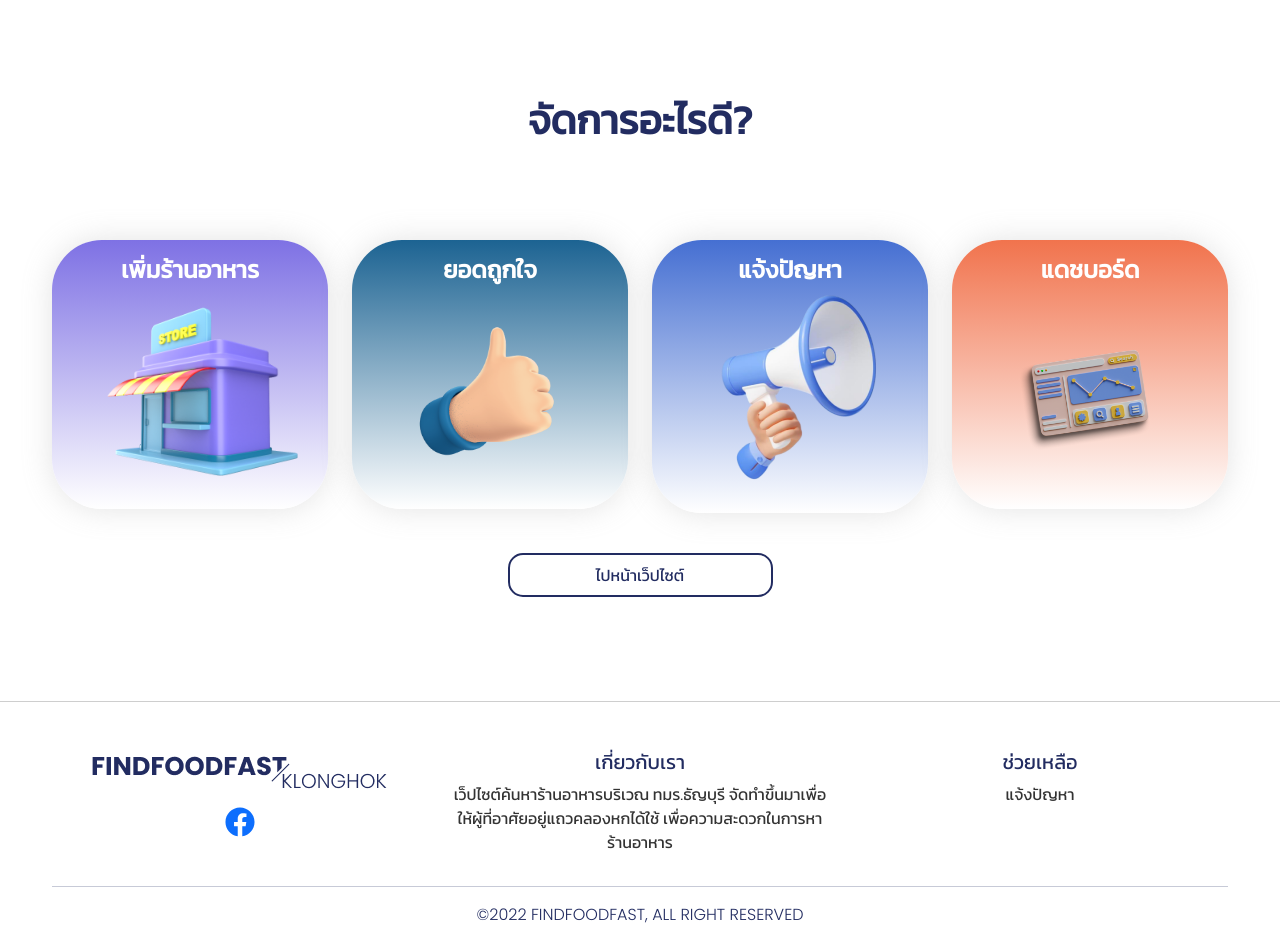
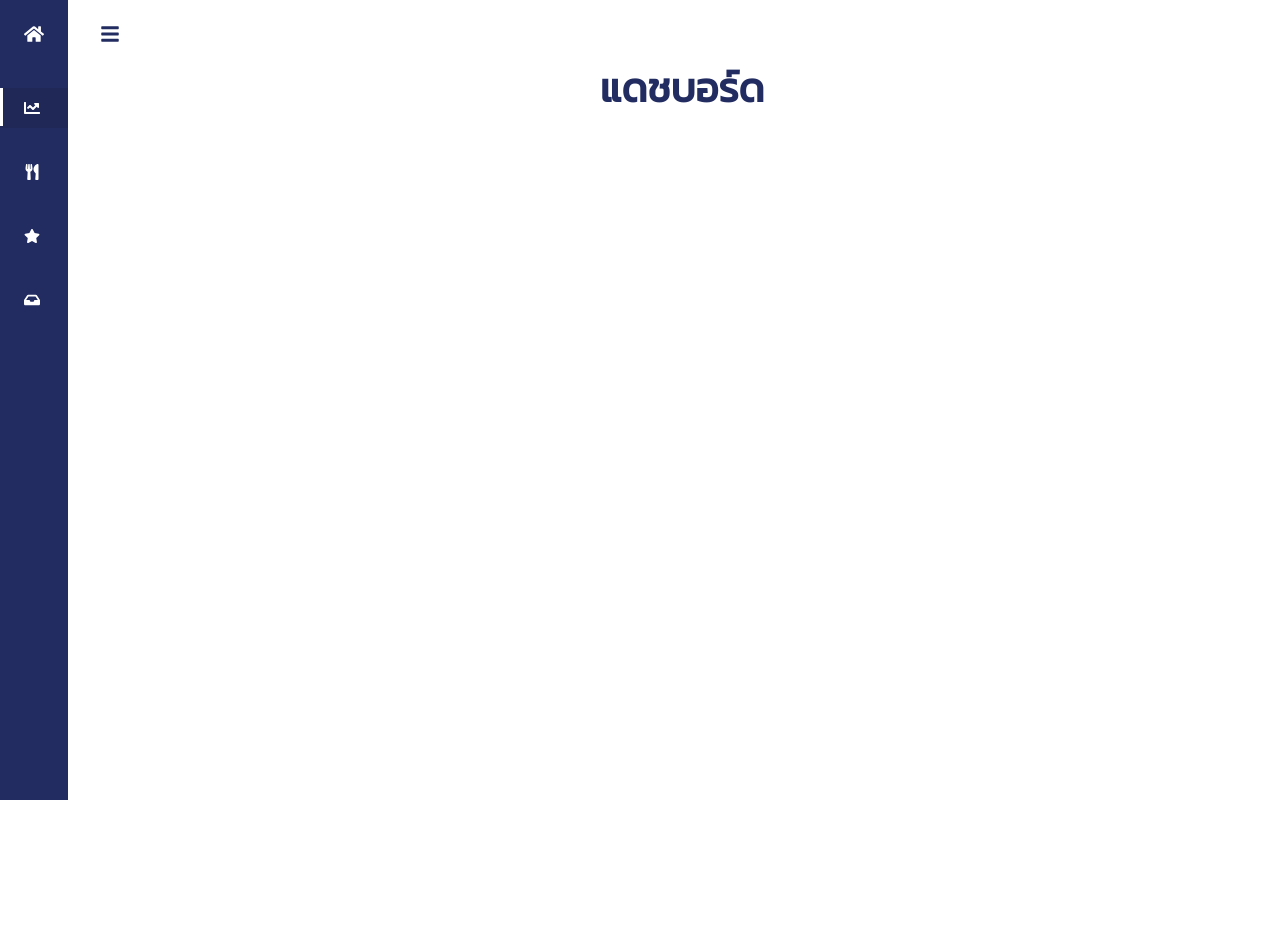
Before and after one commit to 9newton/findfoodfast-project, a React (Create React App) app in the folder front-end/: page /admin in a window 1280 px wide. After the commit the page ends 800 px from the top, so only its background shows below. Built offline with nearby package versions, Linux system fonts and the light colour scheme; the HTML template or start-up script is replaced by a standard one.

Commit message:
update admin template

```diff
--- a/front-end/src/App.js
+++ b/front-end/src/App.js
@@ -12,6 +12,7 @@ import AdminDashboard from "./components/Admin/AdminDashboard/AdminDashboard";
 import EditRestaurant from "./components/Admin/AdminContent/Edit";
 import AddRestaurant from "./components/Admin/AdminContent/Popup";
 import AddImage from "./components/Admin/AdminContent/AddImage";
+import MenuAdmin from "./components/Admin/AdminMenu/MenuAdmin";
 
 function App() {
   return (
@@ -41,8 +42,8 @@ function App() {
               element={<AddImage />}
             />
             <Route path="/admin/like" element={<AdminLike />} />
-            <Route path="/admin/report" element={<AdminReport />} />
-            <Route path="/admin/dashboard" element={<AdminDashboard />} />
+            <Route path="/admin/report" component = {Admin} element={<AdminReport />} />
+            <Route path="/admin/dashboard" component = {Admin} element={<AdminDashboard />} />
           </Route>
         </Routes>
       </BrowserRouter>
--- a/front-end/src/components/Admin/Admin.js
+++ b/front-end/src/components/Admin/Admin.js
@@ -1,25 +1,44 @@
-import React from 'react';
-import './Admin.css';
-import 'bootstrap/dist/css/bootstrap.css';
-import Footer from '../Footer';
-import MenuAdmin from './AdminMenu/MenuAdmin';
-
-
-
+import React, { useState } from "react";
+import "./Admin.css";
+import "bootstrap/dist/css/bootstrap.css";
+import Footer from "../Footer";
+import MenuAdmin from "./AdminMenu/MenuAdmin";
+import Content from "./AdminContent/ContentAdmin";
+import { FaBars } from "@react-icons/all-files/fa/FaBars";
+import AdminLike from "./AdminLike/AdminLike";
+import AdminDashboard from "./AdminDashboard/AdminDashboard";
 
 function Admin() {
-    return (
-        <div className="report">
+  const [show, setShow] = useState(false);
+  return (
+    <div className="admin">
+      <div className="page-container">
+        <div className="content-wrap">
 
-          <div className='page-container'>
-          <div className='content-wrap'>
-            <MenuAdmin />
+          <main className={show ? "space-toggle" : null}>
+            <div>
+              <header
+                className={`header-admin ${show ? "space-toggle" : null}`}
+              >
+                <div className="header-toggle" onClick={() => setShow(!show)}>
+                  <FaBars
+                    className={`fas fa-bars ${
+                      show ? "fa-solid fa-xmark" : null
+                    }`}
+                  />
+                </div>
+              </header>
+
+              <aside className={`sidebar ${show ? "show" : null}`}>
+              <MenuAdmin />
+              </aside>
+              <AdminDashboard />
             </div>
-            <Footer />
-          </div>
+          </main>
         </div>
-
-    )
+      </div>
+    </div>
+  );
 }
 
 export default Admin;
--- a/front-end/src/components/Admin/AdminContent/ContentAdmin.js
+++ b/front-end/src/components/Admin/AdminContent/ContentAdmin.js
@@ -13,6 +13,7 @@ import { FaPlus } from "@react-icons/all-files/fa/FaPlus";
 import { FaEdit } from "@react-icons/all-files/fa/FaEdit";
 import { FaTrash } from "@react-icons/all-files/fa/FaTrash";
 import Image from "react-bootstrap/Image";
+import MenuAdmin from "../AdminMenu/MenuAdmin";
 
 function Content() {
   const [restaurants, setRestaurant] = useState([]);
@@ -36,6 +37,7 @@ function Content() {
   };
 
   return (
+
     <div className="content">
       <h1 className="content-head mb-4 mt-4 mt-md-0">เพิ่มร้านอาหารเลย!</h1>
       <Container>
--- a/front-end/src/components/Admin/AdminDashboard/AdminDashboard.js
+++ b/front-end/src/components/Admin/AdminDashboard/AdminDashboard.js
@@ -10,7 +10,7 @@ import Container from 'react-bootstrap/Container';
 import Row from 'react-bootstrap/Row';
 import Col from 'react-bootstrap/Col';
 
-function AdminDashborad() {
+function AdminDashboard() {
 
   return (
     <div className="content">
@@ -20,4 +20,4 @@ function AdminDashborad() {
 
 }
 
-export default AdminDashborad;
+export default AdminDashboard;
--- a/front-end/src/components/Admin/AdminLike/AdminLike.js
+++ b/front-end/src/components/Admin/AdminLike/AdminLike.js
@@ -9,6 +9,7 @@ import { Link } from "react-router-dom";
 import Container from 'react-bootstrap/Container';
 import Row from 'react-bootstrap/Row';
 import Col from 'react-bootstrap/Col';
+import MenuAdmin from '../AdminMenu/MenuAdmin';
 
 function AdminLike() {
   const [users, setUser] = useState([]);
--- a/front-end/src/components/Admin/AdminMenu/MenuAdmin.js
+++ b/front-end/src/components/Admin/AdminMenu/MenuAdmin.js
@@ -1,5 +1,13 @@
-import React from "react";
-import "./MenuAdmin.css";
+import React, { useState } from 'react';
+import { NavLink } from 'react-router-dom';
+import "./Sidebar.css";
+import { Link } from 'react-router-dom';
+import { FaBars } from "@react-icons/all-files/fa/FaBars";
+import { FaHome } from "@react-icons/all-files/fa/FaHome";
+import { FaChartLine } from "@react-icons/all-files/fa/FaChartLine";
+import { FaStar } from "@react-icons/all-files/fa/FaStar";
+import { FaInbox } from "@react-icons/all-files/fa/FaInbox";
+import { FaUtensils } from "@react-icons/all-files/fa/FaUtensils";
 import Card from 'react-bootstrap/Card';
 import admin1 from "../../../image/admin1.png";
 import admin2 from "../../../image/admin2.png";
@@ -8,69 +16,48 @@ import admin4 from "../../../image/admin4.png";
 import Container from 'react-bootstrap/Container';
 import Row from 'react-bootstrap/Row';
 import Col from 'react-bootstrap/Col';
-import { Link } from "react-router-dom";
 import Image from "react-bootstrap/Image";
+import Content from '../AdminContent/ContentAdmin';
+import AdminLike from '../AdminLike/AdminLike';
 
-function MenuAdmin() {
+const MenuAdmin = () => {
+  const [show, setShow] = useState(false);
+
   return (
-    <div className="content-admin">
-      <h1 className="content-head mb-5">จัดการอะไรดี?</h1>
 
-      <Container>
-        <Row>
-          <Col xs={{ span: 12, offset: 0 }} md={{ span: 6, offset: 0 }} xl={{ span: 3 }} className="mt-md-4 mt-xl-5">
-            <Link to="/admin/manageRestaurant">
-              <Card className="card-menu-food card-menu">
-                <Card.Body className="card-body">
-                  <h4>เพิ่มร้านอาหาร</h4>
-                  <Image className='img' src={admin1} alt="" />
-                </Card.Body>
-              </Card>
+        <nav className='nav'>
+          <div>
+            <Link to='/' className='nav-logo'>
+              <FaHome className={`fas fa-home-alt nav-logo-icon`} />
+              <span className='nav-logo-name'>หน้าหลัก</span>
             </Link>
-          </Col>
 
-          <Col xs={{ span: 12, offset: 0 }} md={{ span: 6, offset: 0 }} xl={{ span: 3, offset: 0 }} className="mt-4 mt-xl-5">
-            <Link to="/admin/like">
-              <Card className="card-menu-like card-menu">
-                <Card.Body className="card-body">
-                  <h4>ยอดถูกใจ</h4>
-                  <Image className='img' src={admin2} alt="" />
-                </Card.Body>
-              </Card>
-            </Link>
-          </Col>
-          <Col xs={{ span: 12, offset: 0 }} md={{ span: 6, offset: 0 }} xl={{ span: 3 }} className="mt-4 mt-xl-5">
-            <Link to="/admin/report">
-              <Card className="card-menu-report card-menu">
-                <Card.Body className="card-body">
-                  <h4>แจ้งปัญหา</h4>
-                  <Image className='img-report' src={admin3} alt="" />
-                </Card.Body>
-              </Card>
-            </Link>
-          </Col>
-          <Col xs={{ span: 12, offset: 0 }} md={{ span: 6, offset: 0 }} xl={{ span: 3 }} className="mt-4 mt-xl-5">
-            <Link to="/admin/dashboard">
-              <Card className="card-menu-dashboard card-menu">
-                <Card.Body className="card-body">
-                  <h4>แดชบอร์ด</h4>
-                  <Image className='img' src={admin4} alt="" />
-                </Card.Body>
-              </Card>
-            </Link>
-          </Col>
-        </Row>
-      </Container>
+            <div className='nav-list'>
+              <Link to='/admin/dashboard' className='nav-link active'>
+                <FaChartLine className='fas fa-tachometer-alt nav-link-icon mt-1' />
+                <span className='nav-link-name'>แดชบอร์ด</span>
+              </Link>
+              <Link to='/admin/manageRestaurant' className='nav-link'>
+                <FaUtensils className='fas fa-dollar-sign nav-link-icon mt-1' />
+                <span className='nav-link-name'>ร้านอาหาร</span>
+              </Link>
+              <Link to='/admin/like' className='nav-link'>
+                <FaStar className='fas fa-hotel nav-link-icon mt-1' />
+                <span className='nav-link-name'>ยอดดาว</span>
+              </Link>
+              <Link to='/admin/report' className='nav-link'>
+                <FaInbox className='fas fa-image nav-link-icon mt-1' />
+                <span className='nav-link-name'>แจ้งปัญหา</span>
+              </Link>
+            </div>
+          </div>
 
-      <div className="col-12 col-xl-12 mt-4 mb-2 add-con">
-        <Link to="/"><button type="submit" className="goto-web-btn">
-          ไปหน้าเว็ปไซต์
-        </button>
-        </Link>
-      </div>
-
-    </div>
+          {/* <Link to='/logout' className='nav-link'>
+            <i className='fas fa-sign-out nav-link-icon'></i>
+            <span className='nav-link-name'>Logout</span>
+          </Link> */}
+        </nav>
   );
-}
+};
 
 export default MenuAdmin;
--- /dev/null
+++ b/front-end/src/components/Admin/AdminMenu/Sidebar.css
@@ -0,0 +1,154 @@
+:root {
+    --header-height: 3rem;
+    --nav-width: 68px;
+
+    --first-color: #222C61;
+    --first-color-alt: #ffffff;
+    --white-color: #ffffff;
+  }
+
+  * {
+    margin: 0;
+    padding: 0;
+    box-sizing: border-box;
+  }
+
+  a {
+    text-decoration: none;
+  }
+
+  ul {
+    list-style: none;
+  }
+
+  main {
+    position: relative;
+    margin: var(--header-height) 0 0 0;
+    padding: 0 1rem;
+    font-size: 1rem;
+    font-family: 'Nunito Sans', sans-serif;
+    transition: 0.5s;
+  }
+
+  .header-admin {
+    position: fixed;
+    top: 0;
+    left: 0;
+    height: var(--header-height);
+    width: 100%;
+    display: flex;
+    justify-content: space-between;
+    align-items: center;
+    background-color: var(--white-color);
+    padding: 0 1rem;
+    transition: 0.5s;
+  }
+
+  .header-toggle {
+    font-size: 1.25rem;
+    cursor: pointer;
+    color: var(--first-color);
+  }
+
+  .sidebar {
+    position: fixed;
+    top: 0;
+    left: -30%;
+    height: 100vh;
+    width: var(--nav-width);
+    background-color: var(--first-color);
+    padding-top: 1rem;
+    transition: 0.5s;
+  }
+
+  .nav {
+    display: flex;
+    flex-direction: column;
+    justify-content: space-between;
+    overflow: hidden;
+    height: 100%;
+  }
+
+  .nav-logo,
+  .nav-link {
+    display: grid;
+    grid-template-columns: max-content max-content;
+    column-gap: 2rem;
+    padding: 0.5rem 0 0.5rem 1.5rem;
+  }
+
+  .nav-logo {
+    margin-bottom: 2rem;
+  }
+
+  .nav-logo-icon {
+    font-size: 1.25rem;
+    color: var(--white-color);
+    cursor: pointer;
+  }
+
+  .nav-logo-name {
+    font-weight: 700;
+    color: var(--white-color);
+  }
+
+  .nav-link {
+    position: relative;
+    color: var(--first-color-alt);
+    transition: 0.5s;
+    margin-bottom: 1.5rem;
+  }
+
+  .nav-link:hover {
+    color: var(--white-color);
+    background-color: rgba(0, 0, 0, 0.1);
+  }
+
+  .active {
+    color: var(--white-color);
+    background-color: rgba(0, 0, 0, 0.1);
+  }
+
+  .active::before {
+    content: '';
+    position: absolute;
+    left: 0;
+    top: 0;
+    height: 38px;
+    width: 3px;
+    background-color: var(--white-color);
+    transition: 0.5s;
+  }
+
+  .show {
+    left: 0;
+  }
+
+  .space-toggle {
+    padding-left: calc(var(--nav-width) + 1rem);
+  }
+
+  @media screen and (min-width: 768px) {
+    main {
+      margin: calc(var(--header-height) + 1rem) 0 0 0;
+      padding: 0 1rem 0 calc(var(--nav-width) + 2rem);
+    }
+
+    .header-admin {
+      height: calc(var(--header-height) + 1rem);
+      padding-left: calc(var(--nav-width) + 2rem);
+    }
+
+    .sidebar {
+      left: 0;
+      padding: 1rem 0 0 0;
+    }
+
+    .show {
+      width: calc(var(--header-height) + 156px);
+    }
+
+    .space-toggle {
+      padding-left: calc(var(--nav-width) + 188px);
+    }
+  }
--- a/front-end/src/components/Admin/AdminReport/AdminReport.js
+++ b/front-end/src/components/Admin/AdminReport/AdminReport.js
@@ -9,6 +9,7 @@ import { Link } from "react-router-dom";
 import Container from 'react-bootstrap/Container';
 import Row from 'react-bootstrap/Row';
 import Col from 'react-bootstrap/Col';
+import MenuAdmin from '../AdminMenu/MenuAdmin';
 
 function AdminReport() {
   const [users, setUser] = useState([]);
```
